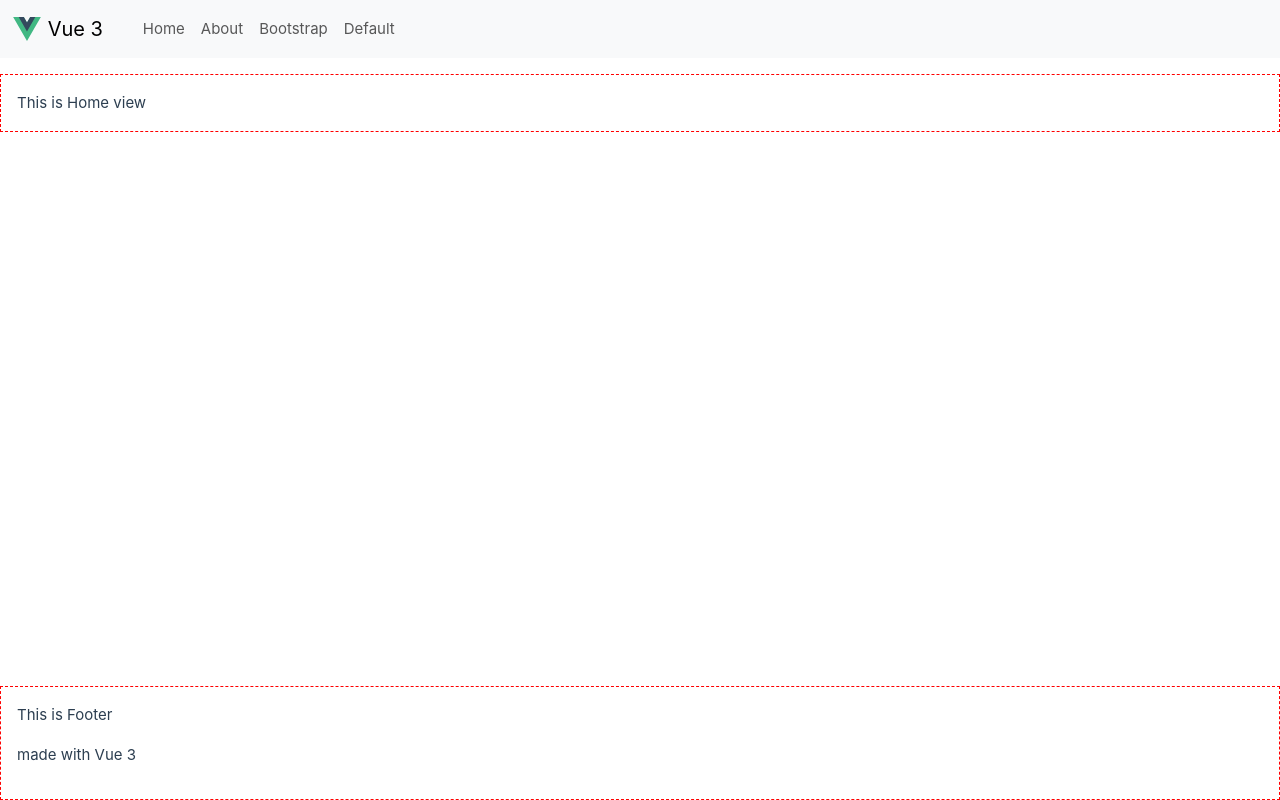
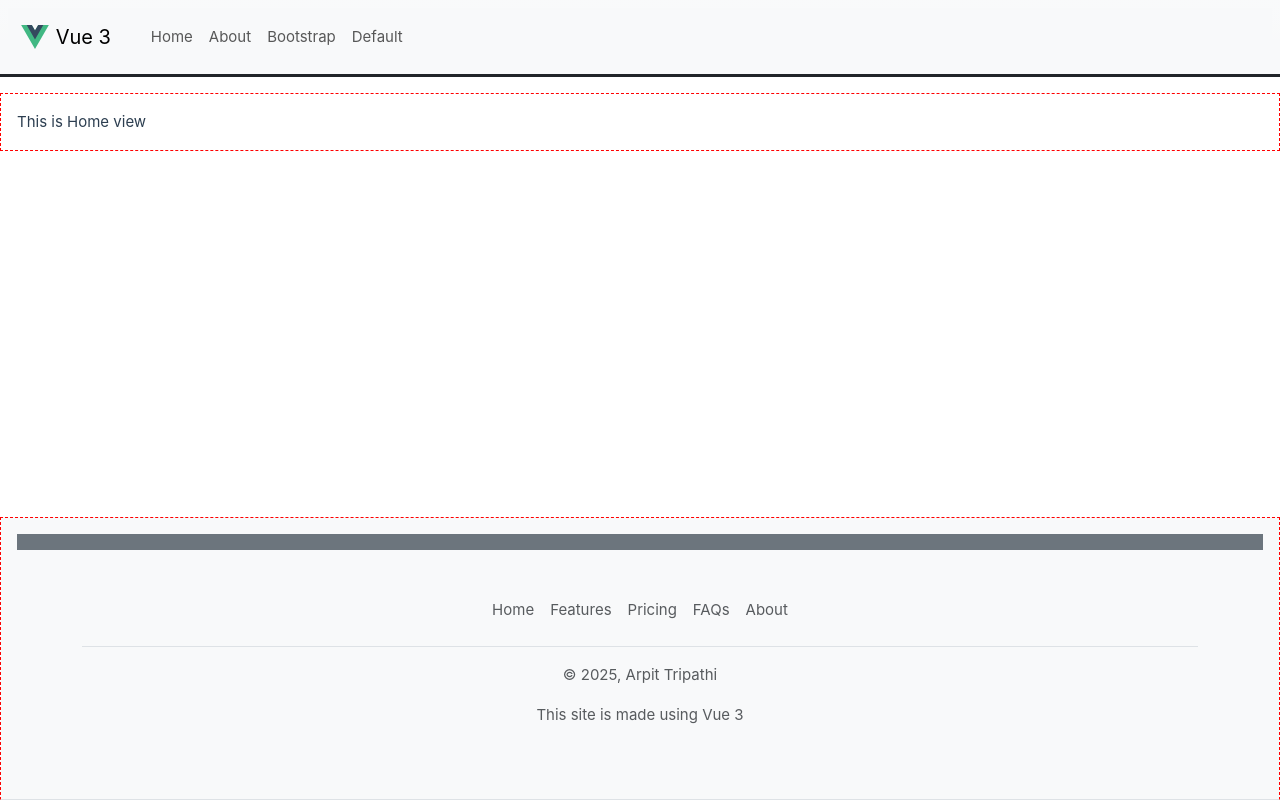
Before and after one commit to arpit04tripathi/vue-3, a Vue app: page / in a window 1280 px wide. Built offline with nearby package versions, Linux system fonts and the light colour scheme; a web font is replaced by a local one.

Commit message:
header footer

```diff
--- a/src/components/_layout/FooterComponent.vue
+++ b/src/components/_layout/FooterComponent.vue
@@ -1,6 +1,16 @@
 <template>
-  <footer>
-    <p>This is Footer</p>
-    <p>made with Vue 3</p>
-  </footer>
+  <div id="footer" class="bg-light border-bottom">
+    <div id="footer-start" class="p-2 bg-secondary"></div>
+    <footer class="py-3 my-4 container">
+      <ul class="nav justify-content-center border-bottom pb-3 mb-3">
+        <li class="nav-item"><a href="#" class="nav-link px-2 text-body-secondary">Home</a></li>
+        <li class="nav-item"><a href="#" class="nav-link px-2 text-body-secondary">Features</a></li>
+        <li class="nav-item"><a href="#" class="nav-link px-2 text-body-secondary">Pricing</a></li>
+        <li class="nav-item"><a href="#" class="nav-link px-2 text-body-secondary">FAQs</a></li>
+        <li class="nav-item"><a href="#" class="nav-link px-2 text-body-secondary">About</a></li>
+      </ul>
+      <p class="text-center text-body-secondary">© 2025, Arpit Tripathi</p>
+      <p class="text-center text-body-secondary">This site is made using Vue 3</p>
+    </footer>
+  </div>
 </template>
--- a/src/components/_layout/HeaderComponent.vue
+++ b/src/components/_layout/HeaderComponent.vue
@@ -1,5 +1,5 @@
 <template>
-  <header>
+  <header class="bg-gradient bg-light p-2 border-bottom border-dark border-3">
     <nav class="navbar navbar-expand-lg bg-body-tertiary">
       <div class="container-fluid">
         <!-- Bootstrap 5 Navbar image and text https://getbootstrap.com/docs/5.3/components/navbar/#image-and-text -->
```
